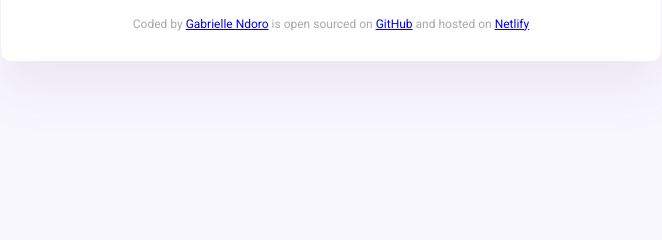
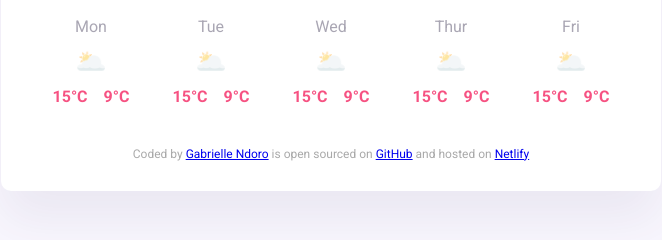
Before and after one commit to gabrielletech/vanilla-weather-app, a plain HTML site: page index.html in a window 1280 px wide. Shown: the part 284-524 px from the top of the page, without its empty margins (309-971 px from the left). Drawn offline with nearby package versions, Linux system fonts and the light colour scheme; no server answers.

Commit message:
Modified HTML & CSS

```diff
--- a/index.html
+++ b/index.html
@@ -21,6 +21,7 @@
             </form>
         </header>
         <main>
+            <div class="main-wrapper">
                 <div class="weather-info-wrapper">
                     <h1 id="city">Paris</h1>
                     <p>
@@ -40,6 +41,49 @@
                         <span class="degrees">°C</span>
                     </div>
                 </div>
+            </div>
+            <div class="weather-forecast">
+                <div class="weather-forecast-day">
+                    <div class="weather-day">Mon</div>
+                    <div class="weather-icon">🌥️</div>
+                    <div class="weather-temperatures">
+                        <div class="weather-temperature">15°C</div>
+                        <div class="weather-temperature">9°C</div>
+                    </div>
+                </div>
+                <div class="weather-forecast-day">
+                    <div class="weather-day">Tue</div>
+                    <div class="weather-icon">🌥️</div>
+                    <div class="weather-temperatures">
+                        <div class="weather-temperature">15°C</div>
+                        <div class="weather-temperature">9°C</div>
+                    </div>
+                </div>
+                <div class="weather-forecast-day">
+                    <div class="weather-day">Wed</div>
+                    <div class="weather-icon">🌥️</div>
+                    <div class="weather-temperatures">
+                        <div class="weather-temperature">15°C</div>
+                        <div class="weather-temperature">9°C</div>
+                    </div>
+                </div>
+                <div class="weather-forecast-day">
+                    <div class="weather-day">Thur</div>
+                    <div class="weather-icon">🌥️</div>
+                    <div class="weather-temperatures">
+                        <div class="weather-temperature">15°C</div>
+                        <div class="weather-temperature">9°C</div>
+                    </div>
+                </div>
+                <div class="weather-forecast-day">
+                    <div class="weather-day">Fri</div>
+                    <div class="weather-icon">🌥️</div>
+                    <div class="weather-temperatures">
+                        <div class="weather-temperature">15°C</div>
+                        <div class="weather-temperature">9°C</div>
+                    </div>
+                </div>
+            </div>
         </main>
         <footer>
             Coded by <a href="https://github.com/gabrielletech" target="_blank">Gabrielle Ndoro</a>
--- a/src/index.css
+++ b/src/index.css
@@ -32,7 +32,7 @@ body {
     border-radius: 8px;
 }
 
-main {
+.main-wrapper {
     width: 100%;
     display: flex;
     justify-content: space-between;
@@ -82,3 +82,36 @@ footer {
     color: #A9A6B3;
     font-weight: normal;
 }
+
+.weather-forecast-day {
+    text-align: center;
+    color: rgba(39, 33, 66, 0.4);
+    font-size: 16px;
+    line-height: 20px;
+}
+
+.weather-icon {
+    font-size: 25px;
+    text-align: center;
+    margin-bottom: 15px;
+    margin-top: 15px;
+}
+
+.weather-temperatures {
+    display: flex;
+    justify-content: center;
+}
+
+.weather-temperature {
+    text-align: center;
+    color: #f65282;
+    font-weight: bold;
+    padding: 0 8px;
+}
+
+.weather-forecast {
+    margin-bottom: 40px;
+    margin-top: 20px;
+    display: flex;
+    justify-content: space-around;
+}
```
Lines whose indentation alone changed are shown as unchanged.
